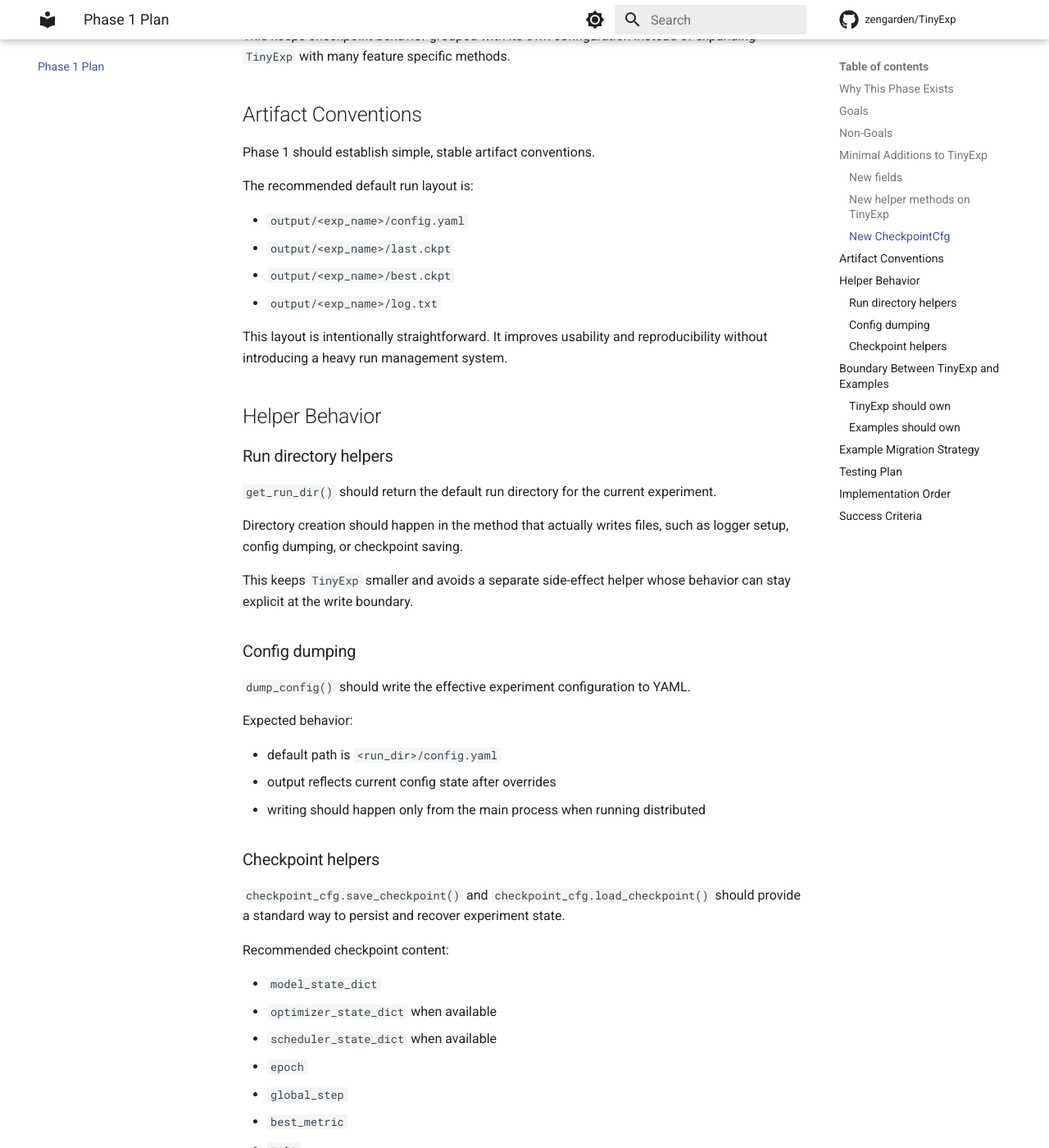
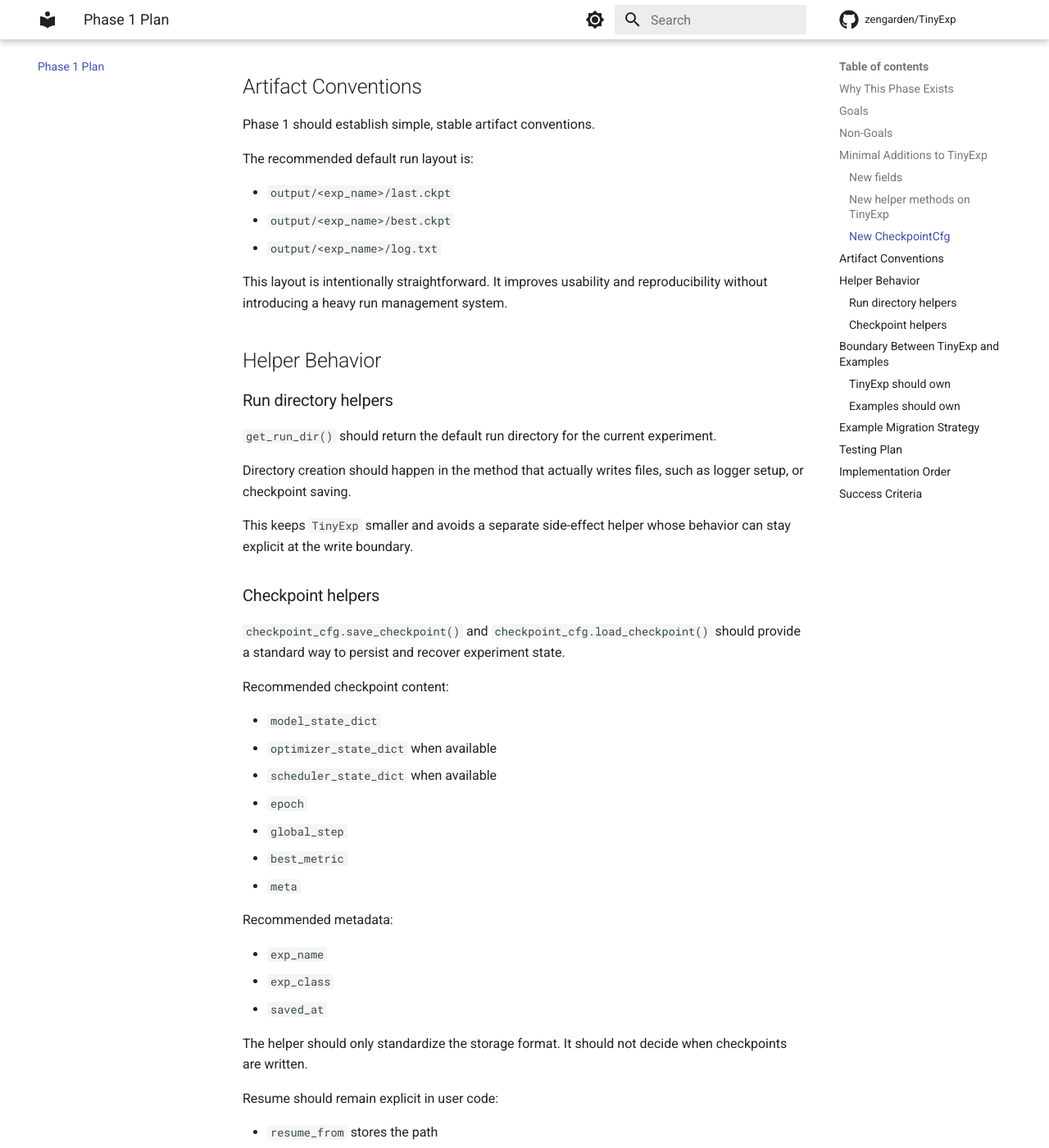
Before and after one commit to HKUST-SAIL/tinyexp, an MkDocs documentation site: the page built from docs/phase1-minimal-helpers.md, in a window 1280 px wide and 1400 px high, scrolled down 2850 px. Shown: the whole window at 82% size. Built offline with MkDocs 1.6.1 and Material for MkDocs 9.7.7, drawn with Linux system fonts in a browser that asks for light colours; comment, search, counter and statistics services are not loaded; some of the changed text lies outside the part shown.

Commit message:
refactor: remove config dump helper

```diff
--- a/docs/phase1-minimal-helpers.md
+++ b/docs/phase1-minimal-helpers.md
@@ -76,7 +76,6 @@ More policy-driven settings should stay in examples unless they prove broadly re
 The following methods are the proposed Phase 1 surface area:
 
 - `get_run_dir() -> str`
-- `dump_config(path: str | None = None) -> str`
 
 These are helpers, not control-flow abstractions.
 
@@ -108,7 +107,6 @@ Phase 1 should establish simple, stable artifact conventions.
 
 The recommended default run layout is:
 
-- `output/<exp_name>/config.yaml`
 - `output/<exp_name>/last.ckpt`
 - `output/<exp_name>/best.ckpt`
 - `output/<exp_name>/log.txt`
@@ -123,20 +121,10 @@ management system.
 `get_run_dir()` should return the default run directory for the current experiment.
 
 Directory creation should happen in the method that actually writes files, such as logger setup,
-config dumping, or checkpoint saving.
+or checkpoint saving.
 
 This keeps `TinyExp` smaller and avoids a separate side-effect helper whose behavior can stay explicit
 at the write boundary.
-
-### Config dumping
-
-`dump_config()` should write the effective experiment configuration to YAML.
-
-Expected behavior:
-
-- default path is `<run_dir>/config.yaml`
-- output reflects current config state after overrides
-- writing should happen only from the main process when running distributed
 
 ### Checkpoint helpers
 
@@ -218,7 +206,6 @@ Phase 1 should be backed by lightweight tests.
 Recommended test coverage:
 
 - unit tests for run directory creation
-- unit tests for config dumping
 - unit tests for checkpoint save/load
 - a small integration test for `mode=val`
 
@@ -229,11 +216,10 @@ The tests should stay CPU-first and deterministic.
 Recommended implementation order:
 
 1. add run directory helpers
-2. add config dumping
-3. add `CheckpointCfg` with save/load
-4. migrate `mnist_exp.py`
-5. add `mode=val`
-6. add tests
+2. add `CheckpointCfg` with save/load
+3. migrate `mnist_exp.py`
+4. add `mode=val`
+5. add tests
 
 This order keeps each change small and easy to validate.
 
```
Also changed, not shown: docs/phase1-api-draft.md (+1 -24 lines), docs/phase1-file-by-file-plan.md (+1 -6 lines), docs/philosophy.md (+0 -1 lines), tinyexp/__init__.py (+1 -12 lines), 3 other files.
